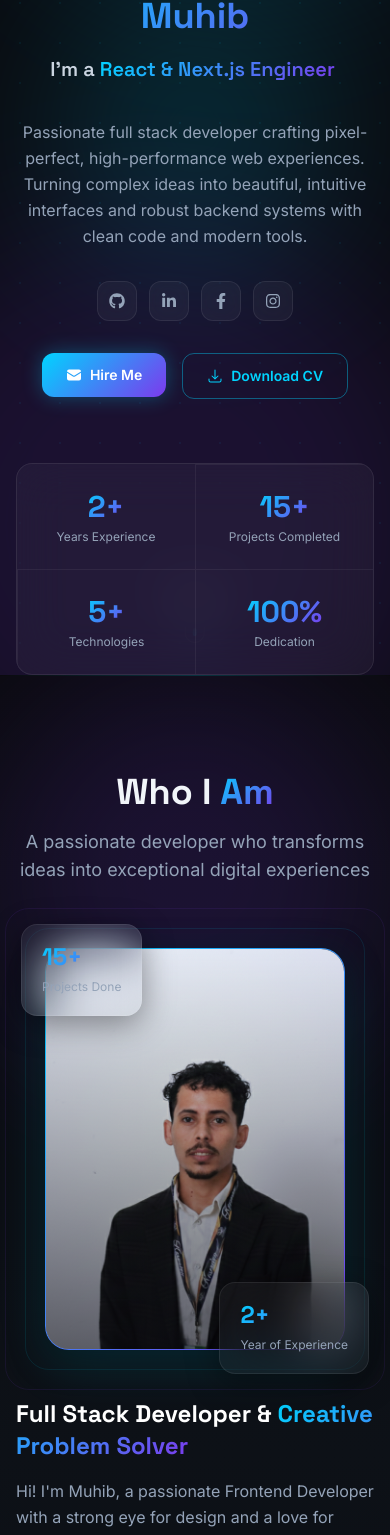
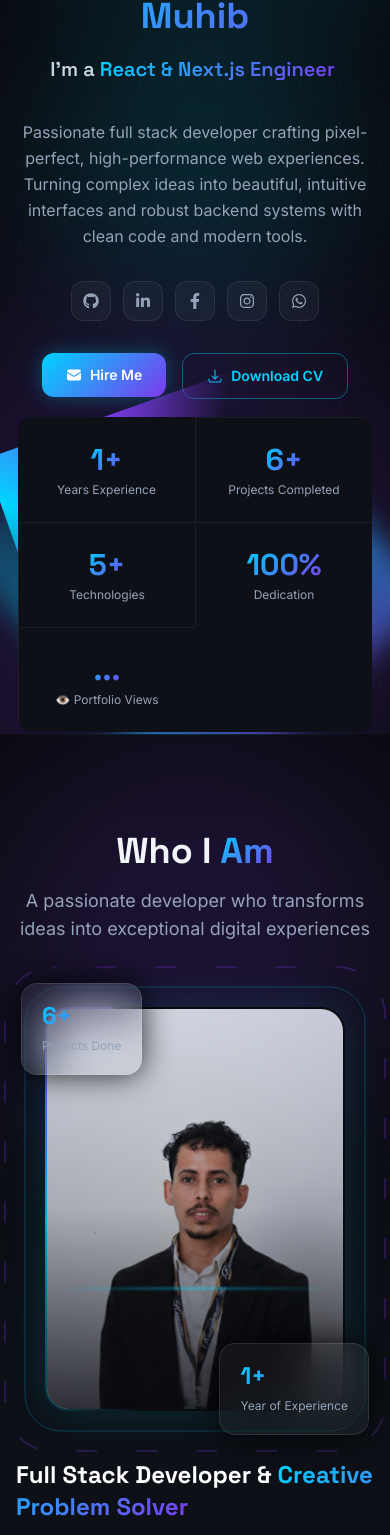
Before and after one commit to Muhib-2/muhib-portfolio, a React (Vite) app: page / in a window 390 px wide. Shown: the part 417-1952 px from the top of the page. Built offline with nearby package versions, Linux system fonts and the light colour scheme; no server answers.

Commit message:
Update project files and dependencies

```diff
--- a/package.json
+++ b/package.json
@@ -10,6 +10,7 @@
     "preview": "vite preview"
   },
   "dependencies": {
+    "@vercel/analytics": "^2.0.1",
     "framer-motion": "^11.0.0",
     "react": "^18.2.0",
     "react-dom": "^18.2.0",
--- a/src/App.jsx
+++ b/src/App.jsx
@@ -5,6 +5,7 @@ import Skills from './components/Skills';
 import Projects from './components/Projects';
 import Contact from './components/Contact';
 import Footer from './components/Footer';
+import { Analytics } from '@vercel/analytics/react';
 
 const SectionDivider = () => (
   <div className="w-full h-px bg-gradient-to-r from-transparent via-[#00d4ff]/20 to-transparent" />
@@ -26,6 +27,7 @@ export default function App() {
         <Contact />
       </main>
       <Footer />
+      <Analytics />
     </div>
   );
 }
--- a/src/components/About.jsx
+++ b/src/components/About.jsx
@@ -48,19 +48,42 @@ export default function About() {
             transition={{ duration: 0.7, delay: 0.2 }}
           >
             <div className="relative">
-              <div className="relative w-[300px] sm:w-[360px] rounded-3xl overflow-hidden neon-border shadow-card-hover">
-                <img
-                  src={muhibImg}
-                  alt="Muhib – About"
-                  className="w-full h-auto object-cover object-top"
-                  style={{ minHeight: '400px', objectPosition: 'top center' }}
+
+              {/* Main Image Container with Spinning Tech Border */}
+              <div className="relative w-[300px] sm:w-[360px] rounded-3xl p-[2px] overflow-hidden group shadow-[0_0_40px_rgba(0,212,255,0.15)] bg-[#0a0a0f]">
+
+                {/* Techno Spinning Laser Background */}
+                <motion.div
+                  className="absolute left-[-50%] top-[-50%] w-[200%] h-[200%]"
+                  style={{
+                    background: 'conic-gradient(from 0deg, transparent 60%, rgba(0, 212, 255, 0.8) 80%, rgba(124, 58, 237, 1) 100%)',
+                  }}
+                  animate={{ rotate: 360 }}
+                  transition={{ duration: 3.5, repeat: Infinity, ease: "linear" }}
                 />
-                <div className="absolute inset-0 bg-gradient-to-t from-[#0a0a0f]/60 to-transparent" />
+
+                {/* Inner Image Mask */}
+                <div className="relative rounded-[calc(1.5rem-2px)] overflow-hidden bg-[#111118] h-full w-full z-10">
+                  <img
+                    src={muhibImg}
+                    alt="Muhib – About"
+                    className="w-full h-auto object-cover object-top opacity-90 group-hover:opacity-100 transition-opacity duration-500 group-hover:scale-[1.02]"
+                    style={{ minHeight: '400px', objectPosition: 'top center' }}
+                  />
+                  <div className="absolute inset-0 bg-gradient-to-t from-[#0a0a0f]/80 via-[#0a0a0f]/20 to-transparent pointer-events-none" />
+
+                  {/* Digital Scanline Overlay */}
+                  <motion.div
+                    className="absolute inset-x-0 h-[3px] bg-gradient-to-r from-transparent via-[#00d4ff]/40 to-transparent blur-[1px] pointer-events-none"
+                    animate={{ top: ['0%', '100%'] }}
+                    transition={{ duration: 4, repeat: Infinity, ease: 'linear' }}
+                  />
+                </div>
               </div>
 
               {/* Floating card - Experience */}
               <motion.div
-                className="absolute -bottom-6 -right-6 glass-card px-5 py-4 rounded-2xl shadow-card"
+                className="absolute -bottom-6 -right-6 glass-card px-5 py-4 rounded-2xl shadow-[0_0_30px_rgba(0,0,0,0.8)] z-20 border border-white/10"
                 initial={{ opacity: 0, y: 20 }}
                 animate={isInView ? { opacity: 1, y: 0 } : {}}
                 transition={{ delay: 0.6 }}
@@ -71,7 +94,7 @@ export default function About() {
 
               {/* Floating card - Projects */}
               <motion.div
-                className="absolute -top-6 -left-6 glass-card px-5 py-4 rounded-2xl shadow-card"
+                className="absolute -top-6 -left-6 glass-card px-5 py-4 rounded-2xl shadow-[0_0_30px_rgba(0,0,0,0.8)] z-20 border border-white/10"
                 initial={{ opacity: 0, y: -20 }}
                 animate={isInView ? { opacity: 1, y: 0 } : {}}
                 transition={{ delay: 0.7 }}
@@ -80,8 +103,40 @@ export default function About() {
                 <span className="text-xs text-slate-400">Projects Done</span>
               </motion.div>
 
-              <div className="absolute inset-[-20px] rounded-3xl border border-[#00d4ff]/10 -z-10" />
-              <div className="absolute inset-[-40px] rounded-3xl border border-[#7c3aed]/10 -z-10" />
+              {/* Outer Techno Pulsing Frames (Softened and Elegant) */}
+
+              {/* Inner frame - Glowing Cyan Pulse */}
+              <div className="absolute inset-[-20px] pointer-events-none -z-10">
+                <svg className="w-full h-full overflow-visible">
+                  <motion.rect
+                    x="0" y="0" width="100%" height="100%" rx="36"
+                    fill="none"
+                    stroke="#00d4ff"
+                    strokeWidth="1"
+                    animate={{ opacity: [0.1, 0.3, 0.1] }}
+                    transition={{ duration: 4, repeat: Infinity, ease: 'easeInOut' }}
+                    style={{ filter: 'drop-shadow(0 0 8px rgba(0,212,255,0.3))' }}
+                  />
+                </svg>
+              </div>
+
+              {/* Outer frame - Cyber Flowing Data Track */}
+              <div className="absolute inset-[-40px] pointer-events-none -z-10">
+                <svg className="w-full h-full overflow-visible">
+                  <motion.rect
+                    x="0" y="0" width="100%" height="100%" rx="48"
+                    fill="none"
+                    stroke="#7c3aed"
+                    strokeWidth="1.5"
+                    strokeDasharray="20 40"
+                    strokeLinecap="round"
+                    animate={{ strokeDashoffset: [0, -360] }}
+                    transition={{ duration: 15, repeat: Infinity, ease: 'linear' }}
+                    className="opacity-30"
+                    style={{ filter: 'drop-shadow(0 0 4px rgba(124,58,237,0.3))' }}
+                  />
+                </svg>
+              </div>
             </div>
           </motion.div>
 
--- a/src/components/Contact.jsx
+++ b/src/components/Contact.jsx
@@ -4,10 +4,10 @@ import { useRef, useState } from 'react';
 import {
   HiEnvelope, HiPhone, HiMapPin, HiPaperAirplane, HiCheckCircle,
 } from 'react-icons/hi2';
-import { FaGithub, FaLinkedinIn, FaFacebookF, FaInstagram } from 'react-icons/fa';
+import { FaGithub, FaLinkedinIn, FaFacebookF, FaInstagram, FaWhatsapp } from 'react-icons/fa';
 import { PORTFOLIO_DATA } from '../context/PortfolioContext';
 
-const iconMap = { FaGithub, FaLinkedinIn, FaFacebookF, FaInstagram };
+const iconMap = { FaGithub, FaLinkedinIn, FaFacebookF, FaInstagram, FaWhatsapp };
 
 export default function Contact() {
   const ref = useRef(null);
@@ -29,10 +29,31 @@ export default function Contact() {
   const handleSubmit = async (e) => {
     e.preventDefault();
     setLoading(true);
-    await new Promise((res) => setTimeout(res, 1200));
-    setLoading(false);
-    setSubmitted(true);
-    setFormData({ name: '', email: '', subject: '', message: '' });
+    try {
+      const response = await fetch('https://api.web3forms.com/submit', {
+        method: 'POST',
+        headers: { 'Content-Type': 'application/json', Accept: 'application/json' },
+        body: JSON.stringify({
+          access_key: '19cf4002-4951-4f54-99f1-4d1e927da89f',
+          name: formData.name,
+          email: formData.email,
+          subject: `Portfolio Contact: ${formData.subject}`,
+          message: formData.message,
+          from_name: 'Muhib Portfolio',
+        }),
+      });
+      const result = await response.json();
+      if (result.success) {
+        setSubmitted(true);
+        setFormData({ name: '', email: '', subject: '', message: '' });
+      } else {
+        alert('Something went wrong. Please try again or contact me directly via email.');
+      }
+    } catch {
+      alert('Network error. Please check your connection and try again.');
+    } finally {
+      setLoading(false);
+    }
   };
 
   return (
--- a/src/components/Footer.jsx
+++ b/src/components/Footer.jsx
@@ -1,8 +1,8 @@
-import { FaGithub, FaLinkedinIn, FaFacebookF, FaInstagram } from 'react-icons/fa';
+import { FaGithub, FaLinkedinIn, FaFacebookF, FaInstagram, FaWhatsapp } from 'react-icons/fa';
 import { Link } from 'react-scroll';
 import { PORTFOLIO_DATA } from '../context/PortfolioContext';
 
-const iconMap = { FaGithub, FaLinkedinIn, FaFacebookF, FaInstagram };
+const iconMap = { FaGithub, FaLinkedinIn, FaFacebookF, FaInstagram, FaWhatsapp };
 
 const navLinks = [
   { label: 'Home',     to: 'home'     },
--- a/src/components/Hero.jsx
+++ b/src/components/Hero.jsx
@@ -1,8 +1,9 @@
 import { motion } from 'framer-motion';
 import { Link } from 'react-scroll';
 import { TypeAnimation } from 'react-type-animation';
+import { useEffect, useState } from 'react';
 import { HiArrowDownTray, HiEnvelope } from 'react-icons/hi2';
-import { FaGithub, FaLinkedinIn, FaFacebookF, FaInstagram } from 'react-icons/fa';
+import { FaGithub, FaLinkedinIn, FaFacebookF, FaInstagram, FaWhatsapp } from 'react-icons/fa';
 import muhibImg from '../assets/muhib.png';
 import { PORTFOLIO_DATA } from '../context/PortfolioContext';
 
@@ -21,18 +22,55 @@ const iconMap = {
   FaLinkedinIn,
   FaFacebookF,
   FaInstagram,
+  FaWhatsapp,
 };
+
+const typingSequence = PORTFOLIO_DATA.typingPhrases.flatMap(p => [p, 2000]);
+
+// Counter namespace — unique to this portfolio
+const COUNTER_NS = 'muhib-nabil-portfolio';
+const COUNTER_KEY = 'visitors';
+
+function useVisitorCount() {
+  const [count, setCount] = useState(null);
+
+  useEffect(() => {
+    // Only count once per browser session so page refreshes don't spam the counter
+    const alreadyCounted = sessionStorage.getItem('visit_counted');
+
+    const fetchAndIncrement = async () => {
+      try {
+        const endpoint = alreadyCounted
+          ? `https://api.counterapi.dev/v1/${COUNTER_NS}/${COUNTER_KEY}`
+          : `https://api.counterapi.dev/v1/${COUNTER_NS}/${COUNTER_KEY}/up`;
+
+        const res = await fetch(endpoint);
+        const data = await res.json();
+        setCount(data.count ?? data.value ?? null);
+
+        if (!alreadyCounted) sessionStorage.setItem('visit_counted', 'true');
+      } catch {
+        // Silently fail — don't break the page if the counter API is down
+      }
+    };
+
+    fetchAndIncrement();
+  }, []);
+
+  return count;
+}
+
+export default function Hero() {
+  const visitorCount = useVisitorCount();
 
   const stats = [
     { value: `${PORTFOLIO_DATA.about.yearsOfExperience}+`, label: 'Years Experience' },
     { value: `${PORTFOLIO_DATA.about.projectsDone}+`,      label: 'Projects Completed' },
     { value: '5+',                                          label: 'Technologies' },
     { value: '100%',                                        label: 'Dedication' },
+    { value: visitorCount !== null ? visitorCount.toLocaleString() : '...', label: '👁️ Portfolio Views' },
   ];
 
-const typingSequence = PORTFOLIO_DATA.typingPhrases.flatMap(p => [p, 2000]);
-
-export default function Hero() {
   return (
     <section
       id="home"
@@ -215,13 +253,41 @@ export default function Hero() {
 
         {/* Stats Bar */}
         <motion.div
-          className="mt-16 md:mt-20"
+          className="mt-4 md:mt-5"
           initial={{ opacity: 0, y: 40 }}
           animate={{ opacity: 1, y: 0 }}
           transition={{ delay: 0.8, duration: 0.6 }}
         >
-          <div className="glass-card rounded-2xl overflow-hidden">
-            <div className="grid grid-cols-2 lg:grid-cols-4 divide-x divide-y lg:divide-y-0 divide-white/[0.06]">
+          {/* ── Premium Spinning Laser Border Stats Bar ── */}
+          <div className="relative rounded-2xl p-[2px]" style={{ isolation: 'isolate' }}>
+
+            {/* Layer 1: ambient blurred glow behind card */}
+            <motion.div
+              className="absolute inset-0 rounded-2xl opacity-60"
+              style={{
+                background: 'conic-gradient(from 0deg, #00d4ff, #7c3aed, #00d4ff, transparent, transparent)',
+                filter: 'blur(14px)',
+              }}
+              animate={{ rotate: [0, 360] }}
+              transition={{ duration: 6, repeat: Infinity, ease: 'linear' }}
+            />
+
+            {/* Layer 2: sharp spinning laser border */}
+            <motion.div
+              className="absolute inset-0 rounded-2xl"
+              style={{
+                background: 'conic-gradient(from 0deg, transparent 0deg, #00d4ff 40deg, #7c3aed 80deg, transparent 120deg)',
+              }}
+              animate={{ rotate: [0, 360] }}
+              transition={{ duration: 4, repeat: Infinity, ease: 'linear' }}
+            />
+
+            {/* Card content — dark fill sits on top, leaving only the 2px laser border visible */}
+            <div
+              className="relative rounded-[14px] overflow-hidden backdrop-blur-sm"
+              style={{ background: '#0d1117', zIndex: 1 }}
+            >
+              <div className="grid grid-cols-2 lg:grid-cols-5 divide-x divide-y lg:divide-y-0 divide-white/[0.06]">
                 {stats.map(({ value, label }, i) => (
                   <motion.div
                     key={label}
@@ -237,6 +303,7 @@ export default function Hero() {
                     <span className="text-xs md:text-sm text-slate-400 text-center">{label}</span>
                   </motion.div>
                 ))}
+              </div>
             </div>
           </div>
         </motion.div>
--- a/src/components/Projects.jsx
+++ b/src/components/Projects.jsx
@@ -4,6 +4,40 @@ import { useRef, useState } from 'react';
 import { FaGithub } from 'react-icons/fa';
 import { HiArrowTopRightOnSquare } from 'react-icons/hi2';
 import { PORTFOLIO_DATA } from '../context/PortfolioContext';
+
+function ProjectTag({ tag, accentColor }) {
+  const [isHovered, setIsHovered] = useState(false);
+  return (
+    <span
+      onMouseEnter={() => setIsHovered(true)}
+      onMouseLeave={() => setIsHovered(false)}
+      className="flex items-center gap-1.5 text-xs px-3 py-1.5 rounded-lg border border-white/[0.08] bg-white/[0.05] text-slate-400
+        hover:-translate-y-0.5 transition-all duration-300 cursor-default"
+      style={{
+        borderColor: isHovered ? `${accentColor}40` : '',
+        color: isHovered ? accentColor : '',
+        backgroundColor: isHovered ? `${accentColor}15` : '',
+      }}
+    >
+      <div className="w-1.5 h-1.5 rounded-full shadow-sm" style={{ backgroundColor: accentColor, boxShadow: isHovered ? `0 0 8px ${accentColor}` : '' }} />
+      {tag}
+    </span>
+  );
+}
+
+function ProjectTitle({ title, accentColor }) {
+  const [isHovered, setIsHovered] = useState(false);
+  return (
+    <h3
+      onMouseEnter={() => setIsHovered(true)}
+      onMouseLeave={() => setIsHovered(false)}
+      className="text-lg font-bold font-display text-white mb-2 transition-colors duration-300 line-clamp-1 w-fit cursor-default"
+      style={{ color: isHovered ? accentColor : '#ffffff' }}
+    >
+      {title}
+    </h3>
+  );
+}
 
 function ProjectCard({ project, index }) {
   const [hovered, setHovered] = useState(false);
@@ -88,32 +122,16 @@ function ProjectCard({ project, index }) {
 
       {/* Content */}
       <div className="p-6 flex flex-col flex-1">
-        <h3 className="text-lg font-bold font-display text-white mb-2 group-hover:text-[#00d4ff] transition-colors line-clamp-1">
-          {project.title}
-        </h3>
-        <p className="text-sm text-slate-400 leading-relaxed mb-6 flex-grow">
+        <ProjectTitle title={project.title} accentColor={project.accentColor} />
+        <p className="text-sm text-slate-400 leading-relaxed mb-6 flex-grow mt-1">
           {project.description}
         </p>
 
         {/* Tags */}
-        <div className="flex flex-wrap gap-2 mt-auto">
+        <div className="flex flex-wrap gap-2 mt-auto relative z-10 pointer-events-auto">
           {project.tags.split(',').map((tag_item) => {
             const tag = tag_item.trim();
-            return (
-              <span
-                key={tag}
-                className="flex items-center gap-1.5 text-xs px-3 py-1.5 rounded-lg border border-white/[0.08] bg-white/[0.05] text-slate-400
-                  hover:-translate-y-0.5 transition-all duration-300 cursor-default"
-                style={{
-                  border: hovered ? `1px solid ${project.accentColor}40` : '',
-                  color: hovered ? project.accentColor : '',
-                  backgroundColor: hovered ? `${project.accentColor}15` : '',
-                }}
-              >
-                <div className="w-1.5 h-1.5 rounded-full" style={{ backgroundColor: project.accentColor }} />
-                {tag}
-              </span>
-            );
+            return <ProjectTag key={tag} tag={tag} accentColor={project.accentColor} />;
           })}
         </div>
       </div>
--- a/src/components/Skills.jsx
+++ b/src/components/Skills.jsx
@@ -6,13 +6,13 @@ import {
 } from 'react-icons/fa';
 import {
   SiNextdotjs, SiTypescript, SiJavascript, SiTailwindcss, SiFramer,
-  SiDjango, SiPostman, SiPostgresql,
+  SiDjango, SiPostman, SiPostgresql, SiVercel,
 } from 'react-icons/si';
 
 const iconMap = {
   FaReact, FaHtml5, FaCss3Alt, FaPython, FaNodeJs, FaGithub, FaFigma, FaCode,
   SiNextdotjs, SiTypescript, SiJavascript, SiTailwindcss, SiFramer,
-  SiDjango, SiPostman, SiPostgresql,
+  SiDjango, SiPostman, SiPostgresql, SiVercel,
   SiVisualstudiocode: FaCode,
 };
 
--- a/src/context/PortfolioContext.jsx
+++ b/src/context/PortfolioContext.jsx
@@ -23,12 +23,12 @@ export const PORTFOLIO_DATA = {
     introHeadingHighlight: 'Creative Problem Solver',
     introDescription:
       "Hi! I'm Muhib, a passionate Frontend Developer with a strong eye for design and a love for clean, maintainable code. I specialize in React and Next.js and enjoy crafting experiences that are both visually stunning and technically sound.",
-    yearsOfExperience: 2,
-    projectsDone: 15,
-    location: 'Malaysia',
+    yearsOfExperience: 1,
+    projectsDone: 6,
+    location: 'Malaysia (Available Remotely)',
     role: 'Frontend & Full Stack Developer',
     education: "Bachelor's in Computer Science",
-    languages: 'English, Malay, Arabic',
+    languages: 'English, Arabic',
     highlights: [
       'Building responsive, accessible web applications',
       'Passionate about clean code and best practices',
@@ -43,13 +43,14 @@ export const PORTFOLIO_DATA = {
     { id: 'linkedin',  label: 'LinkedIn',  href: 'https://www.linkedin.com/in/muhib-nabil',                           icon: 'FaLinkedinIn'},
     { id: 'facebook',  label: 'Facebook',  href: 'https://www.facebook.com/share/19PMDiG4Du/',                        icon: 'FaFacebookF' },
     { id: 'instagram', label: 'Instagram', href: 'https://www.instagram.com/muhib24x?igsh=MWc1NGxhbmdwNW80',         icon: 'FaInstagram' },
+    { id: 'whatsapp',  label: 'WhatsApp',  href: 'https://wa.me/+601128054367',                                       icon: 'FaWhatsapp'  },
   ],
 
   // Contact
   contact: {
     email: 'muhibnabil7@gmail.com',
     phone: '+60 11-2805 4367',
-    location: 'Malaysia',
+    location: 'Malaysia (Available Remotely)',
   },
 
   // Skills
@@ -89,6 +90,7 @@ export const PORTFOLIO_DATA = {
         { name: 'VS Code',    level: 95, icon: 'SiVisualstudiocode',   color: '#007acc' },
         { name: 'Figma',      level: 75, icon: 'FaFigma',              color: '#f24e1e' },
         { name: 'PostgreSQL', level: 65, icon: 'SiPostgresql',         color: '#336791' },
+        { name: 'Vercel',     level: 85, icon: 'SiVercel',             color: '#ffffff' },
       ],
     },
   ],
@@ -104,51 +106,79 @@ export const PORTFOLIO_DATA = {
       gradientEnd: '#7c3aed',
       accentColor: '#00d4ff',
       tags: 'React, Vite, Framer Motion, Tailwind',
-      githubUrl: 'https://github.com/Muhib-2',
-      liveUrl: '#',
+      githubUrl: 'https://github.com/Muhib-2/muhib-portfolio',
+      liveUrl: 'https://muhib-portfolio.vercel.app',
       emoji: '🚀',
       isFeatured: true,
     },
     {
       id: 2,
-      title: 'E-Commerce Platform',
+      title: 'ProEx Consulting Corporate Website',
       description:
-        'A fully featured e-commerce web application with product listings, cart functionality, user authentication, and payment integration. Built with React and a Node.js backend.',
+        'Built a modern corporate website and full-featured admin dashboard. Implemented dynamic content management for services and media, and integrated a backend for real-time CRUD operations.',
       gradientStart: '#f59e0b',
       gradientEnd: '#ef4444',
       accentColor: '#f59e0b',
-      tags: 'React, Node.js, MongoDB, Stripe',
+      tags: 'React, Next.js, Full Stack, Dashboard',
       githubUrl: 'https://github.com/Muhib-2',
       liveUrl: '#',
-      emoji: '🛒',
+      emoji: '🏢',
       isFeatured: true,
     },
     {
       id: 3,
-      title: 'Ajwah Cultural Council Website',
+      title: 'CraftHub Manufacturing System',
       description:
-        'A professional multi-lingual cultural council website with RTL Arabic support, animated hero sections, a news CMS, and a modern dark teal aesthetic. Built with Next.js App Router.',
+        'Developed a comprehensive manufacturing management system to streamline operations, inventory, and production workflows. Designed for scalability to support real-time business processes.',
+      gradientStart: '#3b82f6',
+      gradientEnd: '#2563eb',
+      accentColor: '#3b82f6',
+      tags: 'React, Management System, Scalability',
+      githubUrl: 'https://github.com/Muhib-2',
+      liveUrl: '#',
+      emoji: '🏭',
+      isFeatured: false,
+    },
+    {
+      id: 4,
+      title: 'Ajwah Cultural Council',
+      description:
+        'Created a modern, fully responsive website to showcase events, media, and community initiatives. Focused intensely on a clean UI and smooth user experience across all devices.',
       gradientStart: '#10b981',
       gradientEnd: '#059669',
       accentColor: '#10b981',
-      tags: 'Next.js, i18n, RTL, TypeScript',
+      tags: 'React, Next.js, HTML, CSS, JS',
       githubUrl: 'https://github.com/Muhib-2',
-      liveUrl: '',
+      liveUrl: '#',
       emoji: '🌐',
       isFeatured: false,
     },
     {
-      id: 4,
-      title: 'Task Management App',
+      id: 5,
+      title: 'LanguageHub Platform',
       description:
-        'A full-stack task management application with drag-and-drop boards, user roles, and deadline tracking. Inspired by tools like Trello and Notion.',
-      gradientStart: '#7c3aed',
-      gradientEnd: '#4f46e5',
-      accentColor: '#7c3aed',
-      tags: 'React, Django, PostgreSQL',
+        'A web-based platform connecting students with native-speaking teachers worldwide. Features a teacher booking system, virtual coin payments, class management, and resource sharing.',
+      gradientStart: '#eab308',
+      gradientEnd: '#ca8a04',
+      accentColor: '#eab308',
+      tags: 'HTML, CSS, JavaScript',
       githubUrl: 'https://github.com/Muhib-2',
+      liveUrl: '#',
+      emoji: '🗣️',
+      isFeatured: false,
+    },
+    {
+      id: 6,
+      title: 'Exciting Project (In Progress)',
+      description:
+        'A brand new modern web application currently under active development. Stay tuned for innovative features, high performance, and modern design solutions coming very soon!',
+      gradientStart: '#6b7280',
+      gradientEnd: '#374151',
+      accentColor: '#9ca3af',
+      tags: 'React, Next.js, Work In Progress',
+      githubUrl: '',
       liveUrl: '',
-      emoji: '📋',
+      emoji: '🚧',
       isFeatured: false,
     },
   ],
```
Lines whose indentation alone changed are shown as unchanged.
